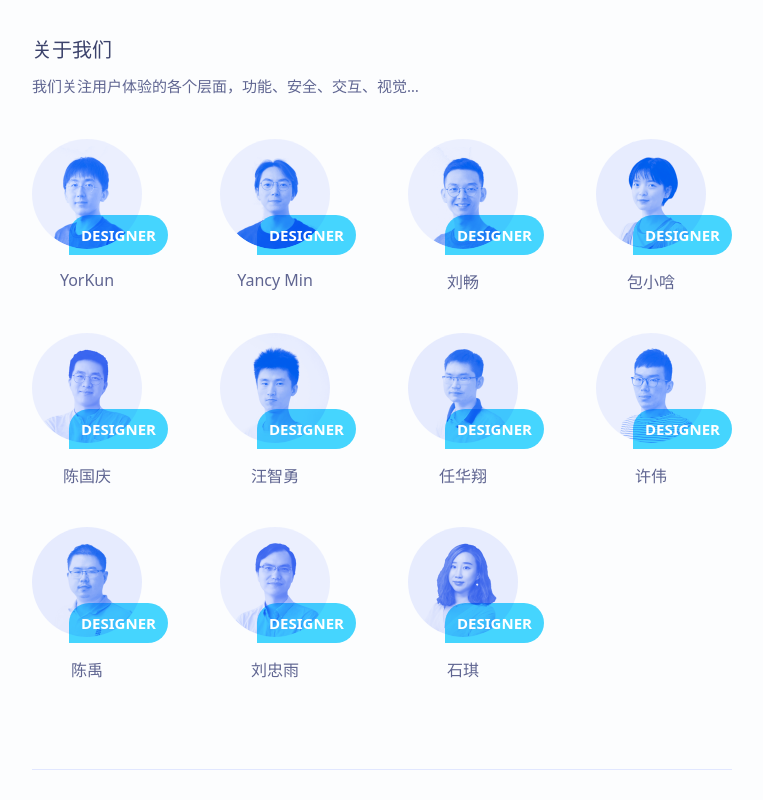
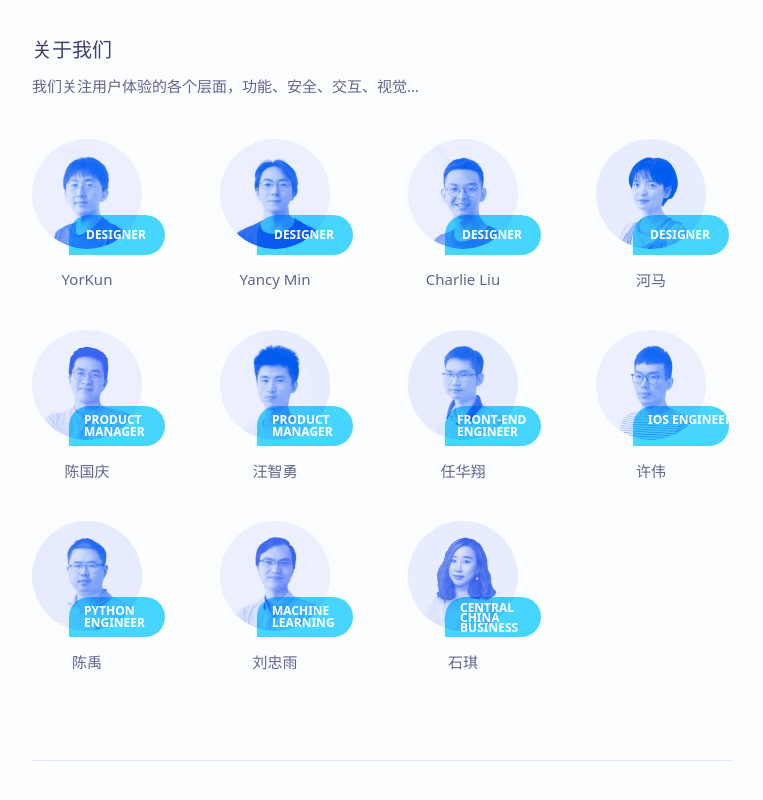
Before and after one commit to yancymin/GEE-Design-official-website, a Vue app: page /about in a window 1280 px wide. Shown: the part 1028-1828 px from the top of the page, without its empty margins (383-1146 px from the left). Built offline with nearby package versions, Linux system fonts and the light colour scheme.

Commit message:
关于我们-头像 done

```diff
--- a/src/components/Avatar.vue
+++ b/src/components/Avatar.vue
@@ -46,9 +46,6 @@ export default {
   &:hover .pic-wrap .social-icons > a {
     opacity: 1;
   }
-  //   &:hover .pic-wrap .pic {
-  //     transform: scale(1.1);
-  //   }
 
   .pic-wrap {
     .social-icons {
@@ -64,7 +61,6 @@ export default {
         opacity: 0;
         width: 20px;
         height: 20px;
-        // background-color: rgb(181, 22, 22);
         transition: all 0.3s;
         background-position: center;
         background-repeat: no-repeat;
@@ -119,7 +115,7 @@ export default {
 
     span {
       display: block;
-      width: 100%;
+      width: 96px;
       height: 100%;
       mix-blend-mode: multiply;
       background-color: #46d7ff;
@@ -127,14 +123,20 @@ export default {
     }
 
     p {
+      width: 86px;
       position: relative;
       top: -32px;
+      left: 3px;
+      font-size: 12px;
       color: #fff;
       margin: 0 12px;
+      line-height: 12px;
+      text-align: left;
     }
   }
 
   .name {
+      font-size: 15px;
     align-self: center;
     margin-top: 20px;
     cursor: default;
--- a/src/views/About.vue
+++ b/src/views/About.vue
@@ -14,17 +14,17 @@
         <h3>关于我们</h3>
         <p class="bottom-40">我们关注用户体验的各个层面，功能、安全、交互、视觉…</p>
         <div class="avatar-wrap">
-          <Avatar jobName="Designer" name="YorKun" :imgSrc="imgSrc.york" :href1="href.york" :iconSrc1="iconSrc.website" :href2="href.york" :iconSrc2="iconSrc.dribbble" />
-          <Avatar jobName="Designer" name="Yancy Min" :imgSrc="imgSrc.yancy" />
-          <Avatar jobName="Designer" name="刘畅" :imgSrc="imgSrc.liuchang" />
-          <Avatar jobName="Designer" name="包小唅" :imgSrc="imgSrc.baoxiaohan" />
-          <Avatar jobName="Designer" name="陈国庆" :imgSrc="imgSrc.chenguoqing" />
-          <Avatar jobName="Designer" name="汪智勇" :imgSrc="imgSrc.wangzhiyong" />
-          <Avatar jobName="Designer" name="任华翔" :imgSrc="imgSrc.renhuaxiang" />
-          <Avatar jobName="Designer" name="许伟" :imgSrc="imgSrc.xuwei" />
-          <Avatar jobName="Designer" name="陈禹" :imgSrc="imgSrc.chenyu" />
-          <Avatar jobName="Designer" name="刘忠雨" :imgSrc="imgSrc.liuzhongyu" />
-          <Avatar jobName="Designer" name="石琪" :imgSrc="imgSrc.shiqi" />
+          <Avatar jobName="Designer" name="YorKun" :imgSrc="imgSrc.york" :href1="href.york.website" :iconSrc1="iconSrc.website" :href2="href.york.dribbble" :iconSrc2="iconSrc.dribbble" />
+          <Avatar jobName="Designer" name="Yancy Min" :imgSrc="imgSrc.yancy" :href1="href.york.website" :iconSrc1="iconSrc.website" :href2="href.york.dribbble" :iconSrc2="iconSrc.dribbble" />
+          <Avatar jobName="Designer" name="Charlie Liu" :imgSrc="imgSrc.liuchang" :href1="href.york.website" :iconSrc1="iconSrc.website" :href2="href.york.dribbble" :iconSrc2="iconSrc.dribbble" />
+          <Avatar jobName="Designer" name="河马" :imgSrc="imgSrc.baoxiaohan" :href1="href.york.website" :href2="href.york.dribbble" :iconSrc2="iconSrc.dribbble" />
+          <Avatar jobName="Product manager" name="陈国庆" :imgSrc="imgSrc.chenguoqing" />
+          <Avatar jobName="Product manager" name="汪智勇" :imgSrc="imgSrc.wangzhiyong" />
+          <Avatar jobName="Front-end engineer" name="任华翔" :imgSrc="imgSrc.renhuaxiang" />
+          <Avatar jobName="IOS engineer" name="许伟" :imgSrc="imgSrc.xuwei" />
+          <Avatar jobName="Python engineer" name="陈禹" :imgSrc="imgSrc.chenyu" />
+          <Avatar jobName="Machine Learning" name="刘忠雨" :imgSrc="imgSrc.liuzhongyu" />
+          <Avatar jobName="Central China business" name="石琪" :imgSrc="imgSrc.shiqi" />
         </div>
       </div>
       <Back-top />
@@ -68,10 +68,24 @@ export default {
         xuwei: Xuwei,
         chenyu: Chenyu,
         liuzhongyu: Liuzhongyu,
-        shiqi: Shiqi,
+        shiqi: Shiqi
       },
       href: {
-        york: "https://dribbble.com"
+        york: {
+          website: "http://yorkun.com",
+          dribbble: "https://dribbble.com/yorkun"
+        },
+        yancy: {
+          website: "https://yancymin.design",
+          dribbble: "https://dribbble.com/YancyMin"
+        },
+        liuchang: {
+          website: "http://yorkun.com",
+          dribbble: "https://dribbble.com/DCharlie"
+        },
+        baoxiaohan: {
+          dribbble: "https://dribbble.com/Bhippo"
+        }
       },
       iconSrc: {
         website: Website,
@@ -103,9 +117,36 @@ export default {
       flex-wrap: wrap;
 
       .avatar {
+        &:nth-of-type(-n + 4) /deep/ p {
+          top: -26px;
+          left: 5px;
+        }
+
+        &:nth-of-type(n + 5) /deep/ .pic::before {
+          display: none;
+        }
+
+        &:nth-of-type(n + 5) /deep/ a {
+          display: none;
+        }
+
+        &:nth-of-type(11) /deep/ p {
+          top: -34px;
+          line-height: 10px;
+        }
+
         &:nth-of-type(4) {
           padding: 0;
         }
+
+        &:nth-of-type(4) /deep/ .social-icons a:nth-child(1) {
+            display: none;
+        }
+
+        &:nth-of-type(7) /deep/ p {
+          left: 0;
+        }
+
         &:nth-of-type(8) {
           padding: 0;
         }
--- a/src/views/Resource.vue
+++ b/src/views/Resource.vue
@@ -137,6 +137,10 @@ export default {
           a {
             display: block;
 
+            &:hover p{
+                color: #464E73;
+            }
+
             &:nth-of-type(2)::before {
               margin-left: -15px;
             }
```
Also changed, not shown: src/components/HelloWorld.vue (deleted, +0 -58 lines).
